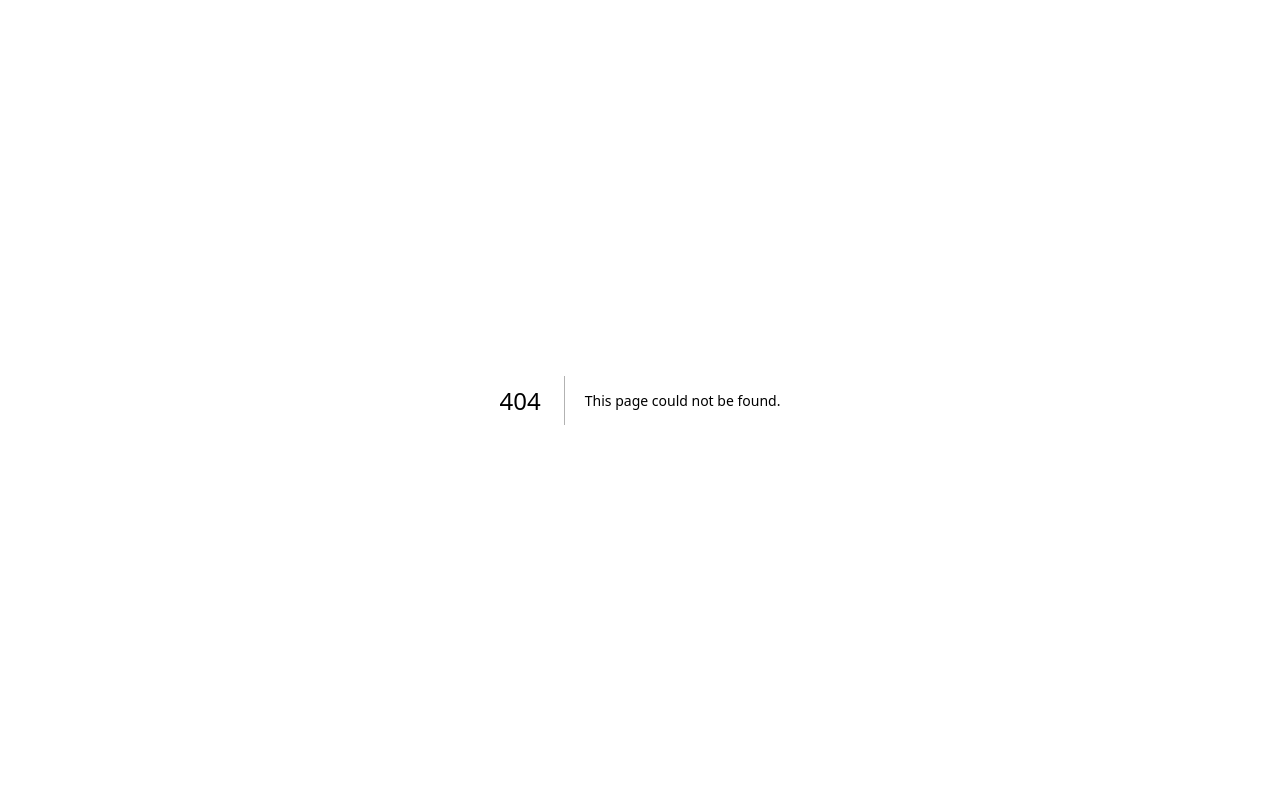
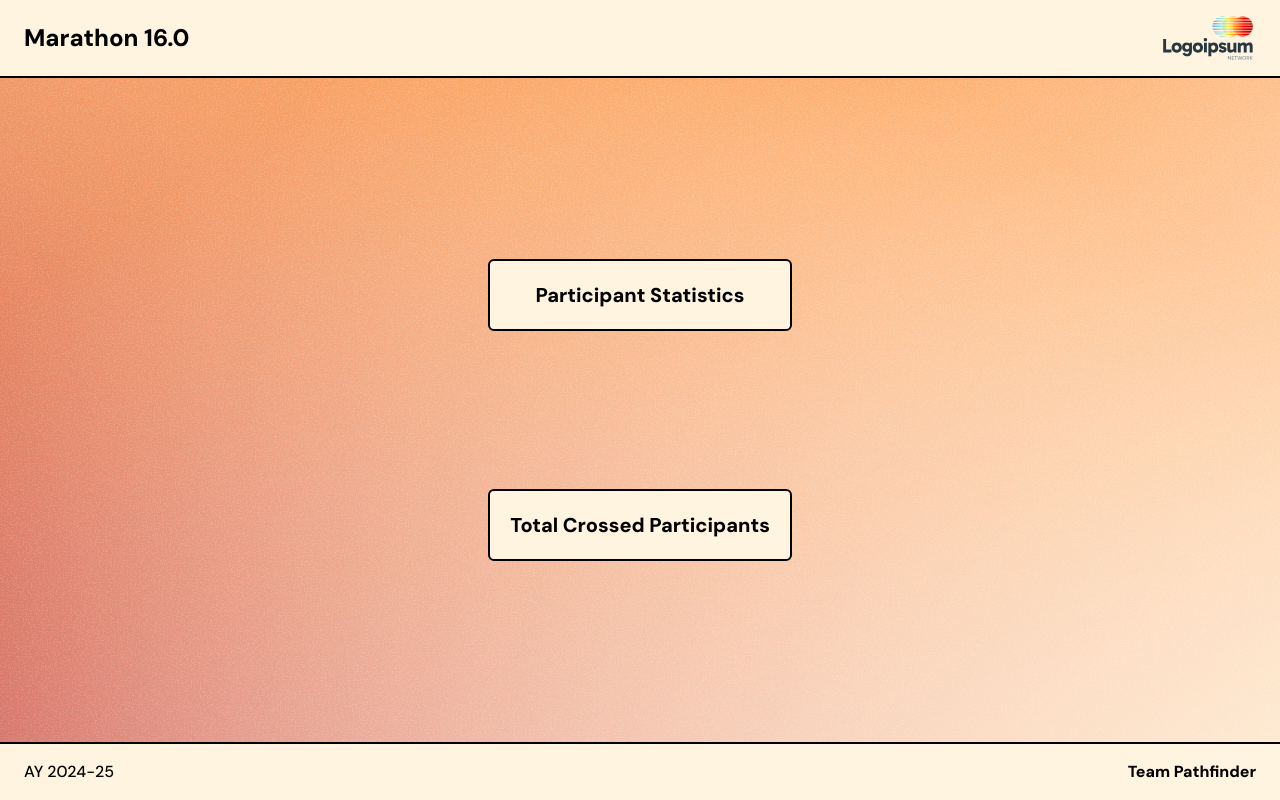
Before and after one commit to dsptanmay/marathon-16-v3, a Next.js app: page /admin in a window 1280 px wide. Before the commit this address had no page. Built offline with nearby package versions, Linux system fonts and the light colour scheme.

Commit message:
fix(project): formatting fixes; created inital admin page

```diff
--- /dev/null
+++ b/src/app/admin/layout.tsx
@@ -0,0 +1,15 @@
+import Footer from "@/components/footer";
+import Header from "@/components/header";
+import React from "react";
+
+function AdminPageLayout({ children }: { children: React.ReactNode }) {
+  return (
+    <div className="min-h-screen flex flex-col items-center w-full">
+      <Header />
+      {children}
+      <Footer />
+    </div>
+  );
+}
+
+export default AdminPageLayout;
--- /dev/null
+++ b/src/app/admin/page.tsx
@@ -0,0 +1,20 @@
+import React from "react";
+
+function AdminPage() {
+  return (
+    <div className="flex flex-col p-6 justify-evenly flex-1 max-w-md">
+      <div className="bg-bg p-5 rounded-base border-2 border-border flex flex-col">
+        <h1 className="text-center text-xl font-bold">
+          Participant Statistics
+        </h1>
+      </div>
+      <div className="bg-bg p-5 rounded-base border-2 border-border flex flex-col">
+        <h1 className="text-center text-xl font-bold">
+          Total Crossed Participants
+        </h1>
+      </div>
+    </div>
+  );
+}
+
+export default AdminPage;
--- a/src/app/page.tsx
+++ b/src/app/page.tsx
@@ -18,11 +18,11 @@ function HomePage() {
   const router = useRouter();
   return (
     <div className="min-h-screen flex flex-col items-center w-full">
-      <header className="bg-bg border-border border-b-2 text-mtext py-4 px-6 flex w-full flex-col sm:flex-row justify-between items-center gap-4">
+      <header className="bg-bg border-border border-b-2 text-mtext py-2 px-6 flex w-full flex-col sm:flex-row justify-between items-center gap-4">
         <Link href="/" className="text-xl font-heading">
           Marathon 16.0
         </Link>
-        <div className="size-14 relative">
+        <div className="size-20 relative">
           <Image
             src={fakeLogo}
             alt="Sponsor Logo"
--- a/src/app/register/girls/page.tsx
+++ b/src/app/register/girls/page.tsx
@@ -2,7 +2,7 @@ import MarathonForm from "@/components/marathon-form";
 
 export default function GirlsRegistrationPage() {
   return (
-    <div className="max-w-md mx-auto">
+    <div className="max-w-md mx-auto p-6">
       <MarathonForm type="Girls" />
     </div>
   );
--- a/src/app/register/layout.tsx
+++ b/src/app/register/layout.tsx
@@ -7,9 +7,9 @@ export default function RegisterLayout({
   children: React.ReactNode;
 }) {
   return (
-    <div className="min-h-screen flex flex-col">
+    <div className="min-h-screen flex flex-col justify-between">
       <Header />
-      <main className="flex-1">{children}</main>
+      <main>{children}</main>
       <Footer />
     </div>
   );
--- a/src/components/footer.tsx
+++ b/src/components/footer.tsx
@@ -1,6 +1,6 @@
 export default function Footer() {
   return (
-    <footer className="bg-bg border-border border-t-2 text-mtext py-4 px-6 flex flex-col-reverse sm:flex-row justify-between items-center mt-auto gap-2">
+    <footer className="bg-bg border-border border-t-2 text-mtext py-4 px-6 flex flex-col-reverse sm:flex-row justify-between items-center mt-auto gap-2 w-full">
       <div className="text-center sm:text-left">AY 2024-25</div>
       <div className="text-center sm:text-right font-bold">Team Pathfinder</div>
     </footer>
--- a/src/components/header.tsx
+++ b/src/components/header.tsx
@@ -4,7 +4,7 @@ import fakeLogo from "../../public/fake-logo.svg";
 
 export default function Header() {
   return (
-    <header className="bg-bg text-mtext py-4 px-6 flex flex-col sm:flex-row justify-between items-center border-border border-b-2 gap-4">
+    <header className="bg-bg text-mtext py-4 px-6 flex flex-col sm:flex-row justify-between items-center border-border border-b-2 gap-4 w-full">
       <Link href="/" className="text-2xl font-heading">
         Marathon 16.0
       </Link>
--- a/src/components/marathon-form.tsx
+++ b/src/components/marathon-form.tsx
@@ -69,7 +69,7 @@ export default function MarathonForm({ type }: { type: "Boys" | "Girls" }) {
     // return;
     let isSitian: boolean | null = null;
     if (data.usn) {
-      isSitian = data.usn.startsWith("1SI");
+      isSitian = data.usn.toUpperCase().startsWith("1SI");
     }
     if (type === "Boys") {
       registerBoys({
@@ -115,7 +115,7 @@ export default function MarathonForm({ type }: { type: "Boys" | "Girls" }) {
       <Form {...form}>
         <form
           onSubmit={form.handleSubmit(onSubmit)}
-          className="bg-bg p-6 shadow-none border border-border space-y-6 rounded-base"
+          className="bg-bg p-6 shadow-none border-2 border-border space-y-6 rounded-base"
         >
           <div className="flex flex-col text-center">
             <h1 className="text-xl font-bold">Registration for {type}</h1>
```
